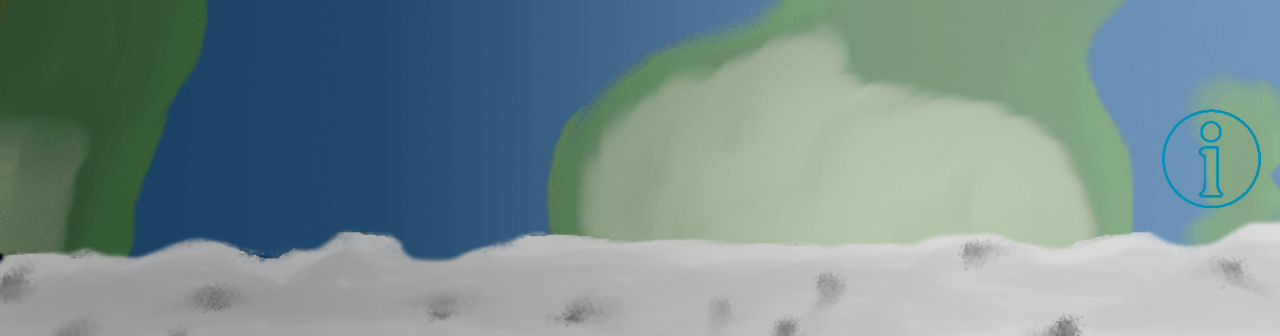
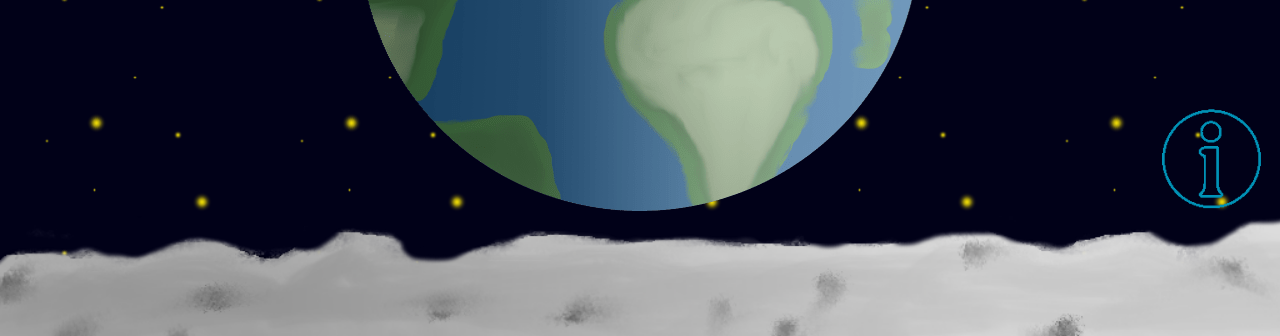
Before and after one commit to Baltimer/Lunar-Lander, a plain HTML site: page index.html in a window 1280 px wide. Shown: the part 464-800 px from the top of the page. Drawn offline with Linux system fonts and the light colour scheme.

Commit message:
Update index.html

```diff
--- a/index.html
+++ b/index.html
@@ -3,7 +3,7 @@
 <head>
 <meta charset="UTF-8">
 <title>Lunar Lander Jandro</title>
-<link rel="stylesheet" href="css/vertical.css">
+<link rel="stylesheet" href="css/horizontal.css">
 </head>
 
 <body>
```
